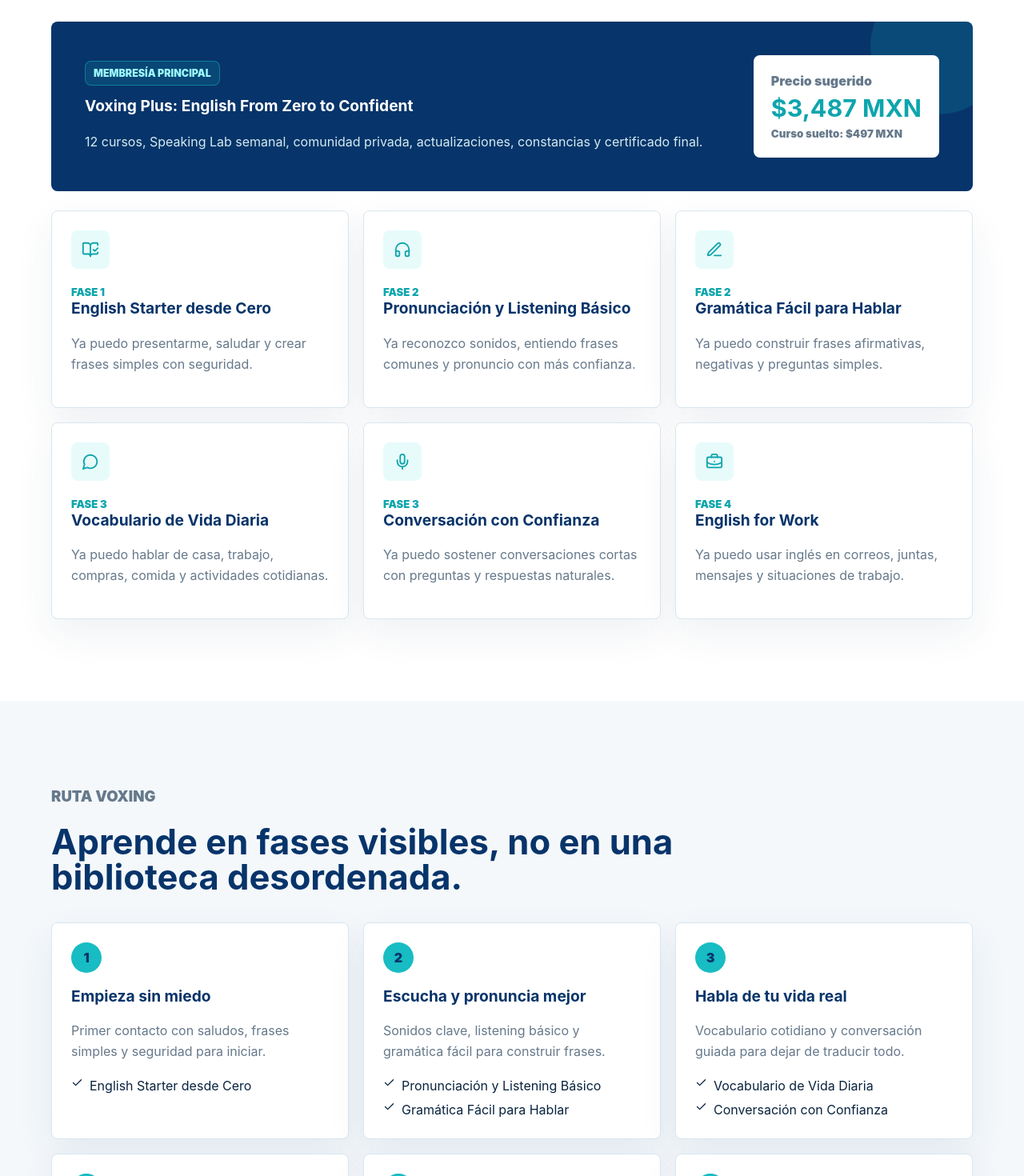
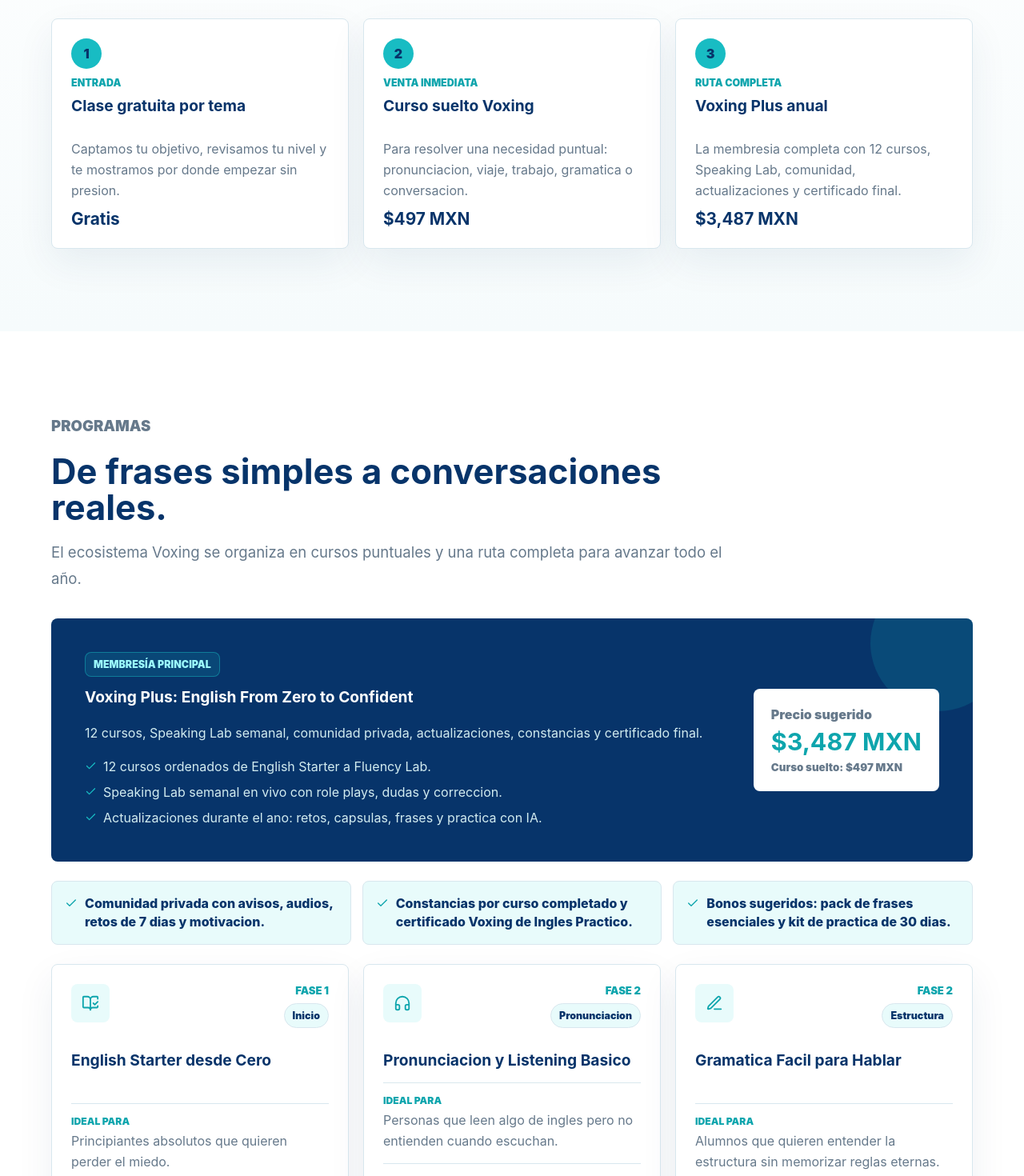
Before and after one commit to alfredo31410-ctrl/Voxing-Academy, a React (Vite) app in the folder frontend/: page / in a window 1280 px wide. Shown: the part 3000-4470 px from the top of the page at 80% size. Built offline with nearby package versions, Linux system fonts and the light colour scheme.

Commit message:
Actualizacion de pagina principal y cards

```diff
--- a/frontend/src/data/courses.js
+++ b/frontend/src/data/courses.js
@@ -1,28 +1,28 @@
 export const learningPath = [
   {
     title: 'Empieza sin miedo',
-    description: 'Primer contacto con saludos, frases simples y seguridad para iniciar.',
+    description: 'Primer contacto con saludos, frases simples y seguridad para iniciar sin pena.',
     courses: ['English Starter desde Cero']
   },
   {
     title: 'Escucha y pronuncia mejor',
-    description: 'Sonidos clave, listening básico y gramática fácil para construir frases.',
-    courses: ['Pronunciación y Listening Básico', 'Gramática Fácil para Hablar']
+    description: 'Sonidos clave, listening basico y gramatica facil para construir frases.',
+    courses: ['Pronunciacion y Listening Basico', 'Gramatica Facil para Hablar']
   },
   {
     title: 'Habla de tu vida real',
-    description: 'Vocabulario cotidiano y conversación guiada para dejar de traducir todo.',
-    courses: ['Vocabulario de Vida Diaria', 'Conversación con Confianza']
+    description: 'Vocabulario cotidiano y conversacion guiada para dejar de traducir todo.',
+    courses: ['Vocabulario de Vida Diaria', 'Conversacion con Confianza']
   },
   {
-    title: 'Usa inglés en contextos importantes',
-    description: 'Trabajo, viajes y práctica familiar con frases aplicables desde el primer día.',
-    courses: ['English for Work', 'Travel English', 'Inglés para Niños y Familias']
+    title: 'Usa ingles en contextos importantes',
+    description: 'Trabajo, viajes y practica familiar con frases aplicables desde el primer dia.',
+    courses: ['English for Work', 'Travel English', 'Ingles para Ninos y Familias']
   },
   {
     title: 'Escribe y mide tu avance',
     description: 'Mensajes, correos, bases A1-A2 y claridad para entender tu progreso.',
-    courses: ['Writing y Correos en Inglés', 'Preparación A1-A2']
+    courses: ['Writing y Correos en Ingles', 'Preparacion A1-A2']
   },
   {
     title: 'Practica, integra y gana fluidez',
@@ -39,105 +39,105 @@
     audience: 'Principiantes absolutos que quieren perder el miedo.',
     transformation: 'Ya puedo presentarme, saludar y crear frases simples con seguridad.',
     price: '$497 MXN',
-    format: '4 a 6 horas de contenido grabado + sesión en vivo'
+    format: '4 a 6 horas de contenido grabado + bienvenida en vivo + dudas en Speaking Lab Voxing.'
   },
   {
     slug: 'pronunciacion-y-listening-basico',
-    title: 'Pronunciación y Listening Básico',
+    title: 'Pronunciacion y Listening Basico',
     phase: 'Fase 2',
-    audience: 'Personas que leen algo de inglés pero no entienden cuando escuchan.',
-    transformation: 'Ya reconozco sonidos, entiendo frases comunes y pronuncio con más confianza.',
+    audience: 'Personas que leen algo de ingles pero no entienden cuando escuchan.',
+    transformation: 'Ya reconozco sonidos, entiendo frases comunes y pronuncio con mas confianza.',
     price: '$497 MXN',
-    format: '4 a 6 horas de contenido grabado + sesión en vivo'
+    format: '4 a 6 horas de contenido grabado + bienvenida en vivo + dudas en Speaking Lab Voxing.'
   },
   {
     slug: 'gramatica-facil-para-hablar',
-    title: 'Gramática Fácil para Hablar',
+    title: 'Gramatica Facil para Hablar',
     phase: 'Fase 2',
     audience: 'Alumnos que quieren entender la estructura sin memorizar reglas eternas.',
     transformation: 'Ya puedo construir frases afirmativas, negativas y preguntas simples.',
     price: '$497 MXN',
-    format: '4 a 6 horas de contenido grabado + sesión en vivo'
+    format: '4 a 6 horas de contenido grabado + bienvenida en vivo + dudas en Speaking Lab Voxing.'
   },
   {
     slug: 'vocabulario-de-vida-diaria',
     title: 'Vocabulario de Vida Diaria',
     phase: 'Fase 3',
-    audience: 'Personas que quieren usar inglés en situaciones reales.',
+    audience: 'Personas que quieren usar ingles en situaciones reales.',
     transformation: 'Ya puedo hablar de casa, trabajo, compras, comida y actividades cotidianas.',
     price: '$497 MXN',
-    format: '4 a 6 horas de contenido grabado + sesión en vivo'
+    format: '4 a 6 horas de contenido grabado + bienvenida en vivo + dudas en Speaking Lab Voxing.'
   },
   {
     slug: 'conversacion-con-confianza',
-    title: 'Conversación con Confianza',
+    title: 'Conversacion con Confianza',
     phase: 'Fase 3',
     audience: 'Alumnos que quieren dejar de traducir mentalmente y empezar a responder.',
     transformation: 'Ya puedo sostener conversaciones cortas con preguntas y respuestas naturales.',
     price: '$497 MXN',
-    format: '4 a 6 horas de contenido grabado + sesión en vivo'
+    format: '4 a 6 horas de contenido grabado + bienvenida en vivo + dudas en Speaking Lab Voxing.'
   },
   {
     slug: 'english-for-work',
     title: 'English for Work',
     phase: 'Fase 4',
-    audience: 'Profesionales, asistentes, vendedores o empleados que necesitan inglés laboral.',
-    transformation: 'Ya puedo usar inglés en correos, juntas, mensajes y situaciones de trabajo.',
+    audience: 'Profesionales, asistentes, vendedores o empleados que necesitan ingles laboral.',
+    transformation: 'Ya puedo usar ingles en correos, juntas, mensajes y situaciones de trabajo.',
     price: '$497 MXN',
-    format: '4 a 6 horas de contenido grabado + sesión en vivo'
+    format: '4 a 6 horas de contenido grabado + bienvenida en vivo + dudas en Speaking Lab Voxing.'
   },
   {
     slug: 'travel-english',
     title: 'Travel English',
     phase: 'Fase 4',
-    audience: 'Personas que quieren viajar con más seguridad.',
+    audience: 'Personas que quieren viajar con mas seguridad.',
     transformation: 'Ya puedo resolver situaciones de aeropuerto, hotel, restaurante y compras.',
     price: '$497 MXN',
-    format: '4 a 6 horas de contenido grabado + sesión en vivo'
+    format: '4 a 6 horas de contenido grabado + bienvenida en vivo + dudas en Speaking Lab Voxing.'
   },
   {
     slug: 'ingles-para-ninos-y-familias',
-    title: 'Inglés para Niños y Familias',
+    title: 'Ingles para Ninos y Familias',
     phase: 'Fase 4',
-    audience: 'Papás, mamás o niños que quieren aprender con actividades sencillas.',
+    audience: 'Papas, mamas o ninos que quieren aprender con actividades sencillas.',
     transformation: 'Ya tengo juegos, canciones, rutinas y actividades para aprender juntos.',
     price: '$497 MXN',
-    format: '4 a 6 horas de contenido grabado + sesión en vivo'
+    format: '4 a 6 horas de contenido grabado + bienvenida en vivo + dudas en Speaking Lab Voxing.'
   },
   {
     slug: 'writing-y-correos-en-ingles',
-    title: 'Writing y Correos en Inglés',
+    title: 'Writing y Correos en Ingles',
     phase: 'Fase 5',
     audience: 'Personas que necesitan escribir mensajes, tareas o correos claros.',
     transformation: 'Ya puedo redactar mensajes, correos y textos cortos con estructura y buen tono.',
     price: '$497 MXN',
-    format: '4 a 6 horas de contenido grabado + sesión en vivo'
+    format: '4 a 6 horas de contenido grabado + bienvenida en vivo + dudas en Speaking Lab Voxing.'
   },
   {
     slug: 'preparacion-a1-a2',
-    title: 'Preparación A1-A2',
+    title: 'Preparacion A1-A2',
     phase: 'Fase 5',
-    audience: 'Alumnos que buscan una ruta clara hacia certificación o medición de nivel.',
+    audience: 'Alumnos que buscan una ruta clara hacia certificacion o medicion de nivel.',
     transformation: 'Ya entiendo los temas base de A1-A2 y puedo medir mi avance.',
     price: '$497 MXN',
-    format: '4 a 6 horas de contenido grabado + sesión en vivo'
+    format: '4 a 6 horas de contenido grabado + bienvenida en vivo + dudas en Speaking Lab Voxing.'
   },
   {
     slug: 'english-with-ai-tools',
     title: 'English with AI Tools',
     phase: 'Fase 6',
-    audience: 'Alumnos que quieren usar tecnología para practicar mejor.',
-    transformation: 'Ya puedo usar IA como tutor de práctica, conversación y corrección.',
+    audience: 'Alumnos que quieren usar tecnologia para practicar mejor.',
+    transformation: 'Ya puedo usar IA como tutor de practica, conversacion y correccion.',
     price: '$497 MXN',
-    format: '4 a 6 horas de contenido grabado + sesión en vivo'
+    format: '4 a 6 horas de contenido grabado + bienvenida en vivo + dudas en Speaking Lab Voxing.'
   },
   {
     slug: 'fluency-lab-proyecto-final',
     title: 'Fluency Lab: Proyecto Final',
     phase: 'Fase 6',
     audience: 'Alumnos que ya avanzaron y quieren integrar lo aprendido.',
-    transformation: 'Ya puedo presentar, conversar y resolver situaciones reales con más fluidez.',
+    transformation: 'Ya puedo presentar, conversar y resolver situaciones reales con mas fluidez.',
     price: '$497 MXN',
-    format: '4 a 6 horas de contenido grabado + sesión en vivo'
+    format: '4 a 6 horas de contenido grabado + bienvenida en vivo + dudas en Speaking Lab Voxing.'
   }
 ];
--- a/frontend/src/main.jsx
+++ b/frontend/src/main.jsx
@@ -69,6 +69,45 @@
 
 const wordBank = ['Hello', 'Please', 'Thanks', 'Help', 'Water', 'Work', 'Today', 'Good'];
 
+const ecosystemBenefits = [
+  'Ruta visible de 6 fases para no sentir que estudias sin rumbo.',
+  '12 cursos que conectan pronunciacion, listening, gramatica, conversacion y aplicacion real.',
+  'Speaking Lab semanal para practicar en vivo, resolver dudas y corregir pronunciacion.',
+  'Comunidad privada con retos, audios, frases y seguimiento para no abandonar.',
+  'Constancia por curso y certificado final al completar la ruta Voxing.',
+  'Puedes empezar con una clase gratis, tomar un curso suelto o avanzar con la membresia anual.'
+];
+
+const productLadder = [
+  {
+    step: 'Entrada',
+    title: 'Clase gratuita por tema',
+    detail: 'Captamos tu objetivo, revisamos tu nivel y te mostramos por donde empezar sin presion.',
+    price: 'Gratis'
+  },
+  {
+    step: 'Venta inmediata',
+    title: 'Curso suelto Voxing',
+    detail: 'Para resolver una necesidad puntual: pronunciacion, viaje, trabajo, gramatica o conversacion.',
+    price: '$497 MXN'
+  },
+  {
+    step: 'Ruta completa',
+    title: 'Voxing Plus anual',
+    detail: 'La membresia completa con 12 cursos, Speaking Lab, comunidad, actualizaciones y certificado final.',
+    price: '$3,487 MXN'
+  }
+];
+
+const membershipIncludes = [
+  '12 cursos ordenados de English Starter a Fluency Lab.',
+  'Speaking Lab semanal en vivo con role plays, dudas y correccion.',
+  'Actualizaciones durante el ano: retos, capsulas, frases y practica con IA.',
+  'Comunidad privada con avisos, audios, retos de 7 dias y motivacion.',
+  'Constancias por curso completado y certificado Voxing de Ingles Practico.',
+  'Bonos sugeridos: pack de frases esenciales y kit de practica de 30 dias.'
+];
+
 const faqs = [
   {
     q: '¿Necesito saber inglés para empezar?',
@@ -128,6 +167,7 @@
         <BrandIntro />
         <MicroLearning />
         <FreeClass />
+        <ProductLadder />
         <Programs />
         <Methodology />
         <Benefits />
@@ -316,9 +356,33 @@
   );
 }
 
+function ProductLadder() {
+  return (
+    <section className="section ladder-section" aria-label="Estrategia de entrada Voxing">
+      <div className="section-heading">
+        <p className="section-kicker">Ecosistema Voxing</p>
+        <h2>Una ruta simple: clase gratis, curso suelto y membresia anual.</h2>
+        <p>
+          El ecosistema esta pensado para que una persona pueda entrar sin presion, resolver una necesidad puntual
+          y despues avanzar con una ruta completa de ingles practico.
+        </p>
+      </div>
+      <div className="ladder-grid">
+        {productLadder.map((item, index) => (
+          <article className="ladder-card" key={item.title}>
+            <span>{index + 1}</span>
+            <small>{item.step}</small>
+            <h3>{item.title}</h3>
+            <p>{item.detail}</p>
+            <strong>{item.price}</strong>
+          </article>
+        ))}
+      </div>
+    </section>
+  );
+}
+
 function Programs() {
-  const featured = initialCourses.slice(0, 6);
-
   return (
     <section className="section" id="programas">
       <div className="section-heading">
@@ -336,6 +400,11 @@
           <p>
             12 cursos, Speaking Lab semanal, comunidad privada, actualizaciones, constancias y certificado final.
           </p>
+          <div className="membership-list">
+            {membershipIncludes.slice(0, 3).map((item) => (
+              <span key={item}><Check size={15} /> {item}</span>
+            ))}
+          </div>
         </div>
         <div className="price-block">
           <span>Precio sugerido</span>
@@ -344,15 +413,43 @@
         </div>
       </div>
 
+      <div className="membership-grid">
+        {membershipIncludes.slice(3).map((item) => (
+          <div className="membership-item" key={item}>
+            <Check size={16} />
+            <span>{item}</span>
+          </div>
+        ))}
+      </div>
+
       <div className="course-grid">
-        {featured.map((course) => (
+        {initialCourses.map((course) => {
+          const category = categoryFor(course.slug);
+          return (
             <article className="course-card" key={course.slug}>
+              <div className="course-topline">
                 <div className="course-icon">{iconFor(course.slug)}</div>
+                <div className="course-tags">
                   <span>{course.phase}</span>
+                  <strong>{category}</strong>
+                </div>
+              </div>
               <h3>{course.title}</h3>
+              <div className="course-fit">
+                <small>Ideal para</small>
+                <p>{course.audience}</p>
+              </div>
+              <div className="course-result">
+                <small>Transformacion</small>
                 <p>{course.transformation}</p>
+              </div>
+              <div className="course-meta">
+                <span>{course.price}</span>
+                <small>Curso suelto + Speaking Lab</small>
+              </div>
             </article>
-        ))}
+          );
+        })}
       </div>
     </section>
   );
@@ -394,7 +491,7 @@
         <h2>Un sistema de aprendizaje amable, repetible y accionable.</h2>
       </div>
       <div className="benefit-grid">
-        {benefits.map((benefit) => (
+        {ecosystemBenefits.map((benefit) => (
           <div className="benefit-item" key={benefit}>
             <Star size={18} />
             <span>{benefit}</span>
@@ -703,6 +800,24 @@
   return map[slug] || <Users size={22} />;
 }
 
+function categoryFor(slug) {
+  const map = {
+    'english-starter-desde-cero': 'Inicio',
+    'pronunciacion-y-listening-basico': 'Pronunciacion',
+    'gramatica-facil-para-hablar': 'Estructura',
+    'vocabulario-de-vida-diaria': 'Vida diaria',
+    'conversacion-con-confianza': 'Speaking',
+    'english-for-work': 'Trabajo',
+    'travel-english': 'Viajes',
+    'ingles-para-ninos-y-familias': 'Familia',
+    'writing-y-correos-en-ingles': 'Writing',
+    'preparacion-a1-a2': 'Nivel A1-A2',
+    'english-with-ai-tools': 'IA',
+    'fluency-lab-proyecto-final': 'Fluidez'
+  };
+  return map[slug] || 'Curso';
+}
+
 function labelFor(field) {
   const labels = {
     title: 'Título',
--- a/frontend/src/styles.css
+++ b/frontend/src/styles.css
@@ -437,6 +437,38 @@
   padding: 24px;
 }
 
+.course-card {
+  display: flex;
+  flex-direction: column;
+  min-height: 100%;
+}
+
+.course-topline {
+  align-items: flex-start;
+  display: flex;
+  gap: 14px;
+  justify-content: space-between;
+  margin-bottom: 18px;
+}
+
+.course-tags {
+  align-items: flex-end;
+  display: grid;
+  gap: 8px;
+  justify-items: end;
+}
+
+.course-tags strong {
+  background: var(--mint);
+  border: 1px solid var(--line);
+  border-radius: 999px;
+  color: var(--navy);
+  font-size: 0.78rem;
+  font-weight: 950;
+  padding: 7px 10px;
+  white-space: nowrap;
+}
+
 .micro-card span,
 .course-card span,
 .admin-course span {
@@ -453,6 +485,67 @@
 .admin-course p {
   color: var(--muted);
   line-height: 1.62;
+}
+
+.course-card h3 {
+  margin-bottom: 16px;
+}
+
+.course-fit,
+.course-result {
+  border-top: 1px solid var(--line);
+  padding-top: 14px;
+}
+
+.course-fit {
+  margin-top: auto;
+}
+
+.course-result {
+  margin-top: 14px;
+}
+
+.course-fit small,
+.course-result small {
+  color: var(--teal-2);
+  display: block;
+  font-size: 0.76rem;
+  font-weight: 950;
+  margin-bottom: 5px;
+  text-transform: uppercase;
+}
+
+.course-fit p,
+.course-result p {
+  margin-bottom: 0;
+}
+
+.course-result p {
+  color: var(--ink);
+  font-weight: 850;
+}
+
+.course-meta {
+  align-items: center;
+  background: #f7fbfd;
+  border: 1px solid var(--line);
+  border-radius: 8px;
+  display: flex;
+  gap: 10px;
+  justify-content: space-between;
+  margin-top: 18px;
+  padding: 12px;
+}
+
+.course-meta span {
+  color: var(--navy);
+  font-size: 0.98rem;
+}
+
+.course-meta small {
+  color: var(--muted);
+  font-weight: 850;
+  text-align: right;
 }
 
 .micro-card small {
@@ -763,6 +856,57 @@
   min-height: 220px;
 }
 
+.ladder-section {
+  background: linear-gradient(180deg, #fff 0%, #f6fbfc 100%);
+}
+
+.ladder-grid {
+  display: grid;
+  gap: 18px;
+  grid-template-columns: repeat(3, minmax(0, 1fr));
+  margin-top: 30px;
+}
+
+.ladder-card {
+  background: #fff;
+  border: 1px solid var(--line);
+  border-radius: 8px;
+  box-shadow: 0 18px 48px rgba(7, 52, 106, 0.07);
+  display: grid;
+  gap: 10px;
+  padding: 24px;
+}
+
+.ladder-card span {
+  align-items: center;
+  background: var(--teal);
+  border-radius: 50%;
+  color: var(--navy);
+  display: flex;
+  font-weight: 950;
+  height: 38px;
+  justify-content: center;
+  width: 38px;
+}
+
+.ladder-card small {
+  color: var(--teal-2);
+  font-size: 0.78rem;
+  font-weight: 950;
+  text-transform: uppercase;
+}
+
+.ladder-card p {
+  color: var(--muted);
+  line-height: 1.62;
+  margin: 0;
+}
+
+.ladder-card strong {
+  color: var(--navy);
+  font-size: 1.3rem;
+}
+
 .offer-band {
   align-items: center;
   background: var(--navy);
@@ -797,6 +941,26 @@
   color: #d2ecf0;
   line-height: 1.65;
   margin: 0;
+}
+
+.membership-list {
+  display: grid;
+  gap: 9px;
+  margin-top: 18px;
+}
+
+.membership-list span {
+  align-items: flex-start;
+  color: #d2ecf0;
+  display: flex;
+  gap: 8px;
+  line-height: 1.45;
+}
+
+.membership-list svg {
+  color: var(--teal);
+  flex: 0 0 auto;
+  margin-top: 3px;
 }
 
 .pill {
@@ -834,6 +998,32 @@
 
 .course-grid {
   grid-template-columns: repeat(3, minmax(0, 1fr));
+}
+
+.membership-grid {
+  display: grid;
+  gap: 14px;
+  grid-template-columns: repeat(3, minmax(0, 1fr));
+  margin: 0 0 24px;
+}
+
+.membership-item {
+  align-items: flex-start;
+  background: var(--mint);
+  border: 1px solid var(--line);
+  border-radius: 8px;
+  color: var(--navy);
+  display: flex;
+  font-weight: 850;
+  gap: 9px;
+  line-height: 1.45;
+  padding: 16px;
+}
+
+.membership-item svg {
+  color: var(--teal-2);
+  flex: 0 0 auto;
+  margin-top: 3px;
 }
 
 .course-icon {
@@ -1190,6 +1380,11 @@
     min-height: 520px;
   }
 
+  .ladder-grid,
+  .membership-grid {
+    grid-template-columns: 1fr;
+  }
+
   .course-grid,
   .path-grid,
   .admin-grid,
@@ -1332,6 +1527,15 @@
     padding-right: 42px;
   }
 
+  .course-meta {
+    align-items: flex-start;
+    flex-direction: column;
+  }
+
+  .course-meta small {
+    text-align: left;
+  }
+
   .hero-actions .primary-button,
   .hero-actions .secondary-button,
   .free-class-actions .primary-button,
```
Also changed, not shown: 1 other file (tests, documents, lock files or other folders). Lines whose indentation alone changed are shown as unchanged.
